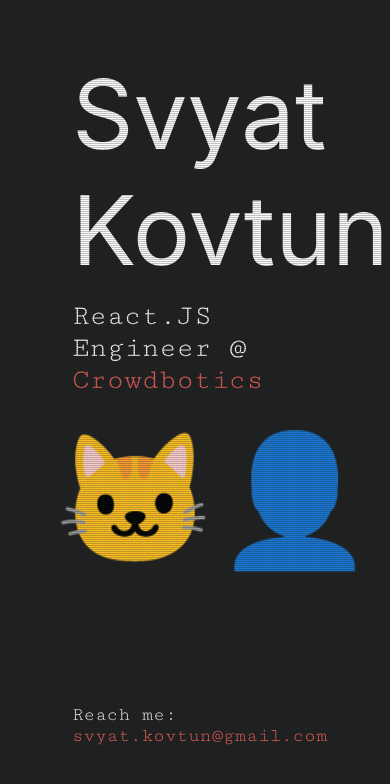
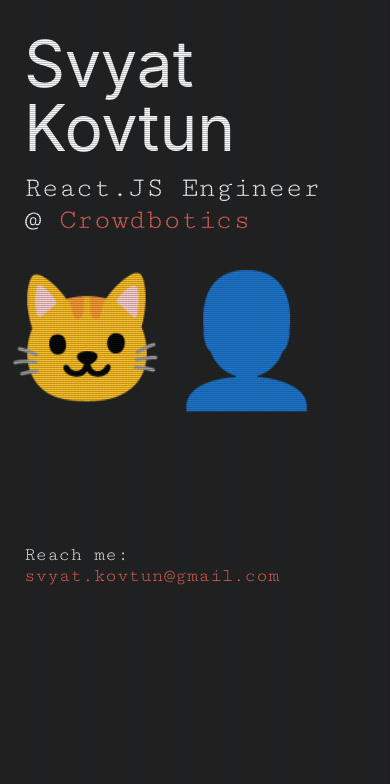
Before and after one commit to svyatik/svyatkovtun.com, a React (Create React App) app: page / in a window 390 px wide. Shown: the top 784 px of the page. Built offline with nearby package versions, Linux system fonts and the light colour scheme.

Commit message:
feat: mobile version

```diff
--- a/src/pages/home/index.tsx
+++ b/src/pages/home/index.tsx
@@ -4,9 +4,8 @@
   <div className="home">
     <div className="filter" />
     <div className="content">
-
       <h1 className="title">Svyat Kovtun</h1>
-      <h2 className="text">React.JS Engineer @ <a href="https://crowdbotics.com/" target="_blank" rel="noreferrer">Crowdbotics</a></h2>
+      <h2 className="text">React.JS Engineer <span className="nowrap">@ <a href="https://crowdbotics.com/" target="_blank" rel="noreferrer">Crowdbotics</a></span></h2>
 
       <div className="emoji">🐱‍👤</div>
 
--- a/src/pages/home/styles.scss
+++ b/src/pages/home/styles.scss
@@ -10,6 +10,7 @@
   .title {
     color: #fff;
     font-size: 6rem;
+    line-height: 6rem;
     margin-top: 0;
     margin-bottom: -12px;
     font-weight: 400;
@@ -44,6 +45,19 @@
     margin-left: -17px;
     margin-bottom: 128px;
   }
+
+  @media (max-width: 768px) {
+    padding: 32px 24px;
+
+    .title {
+      font-size: 4rem;
+      line-height: 4rem;
+    }
+  }
+}
+
+.nowrap {
+  white-space: nowrap;
 }
 
 .filter {
```
